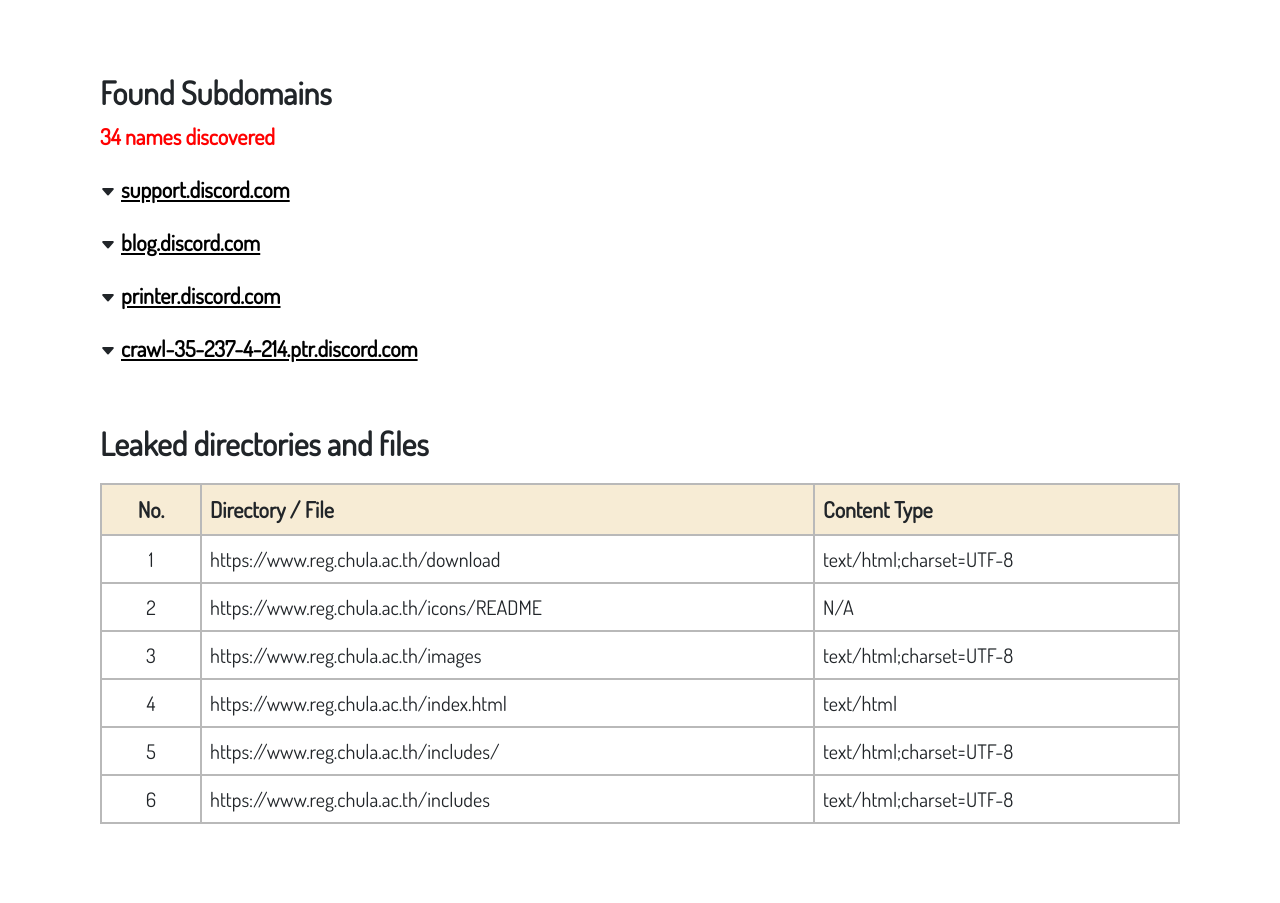
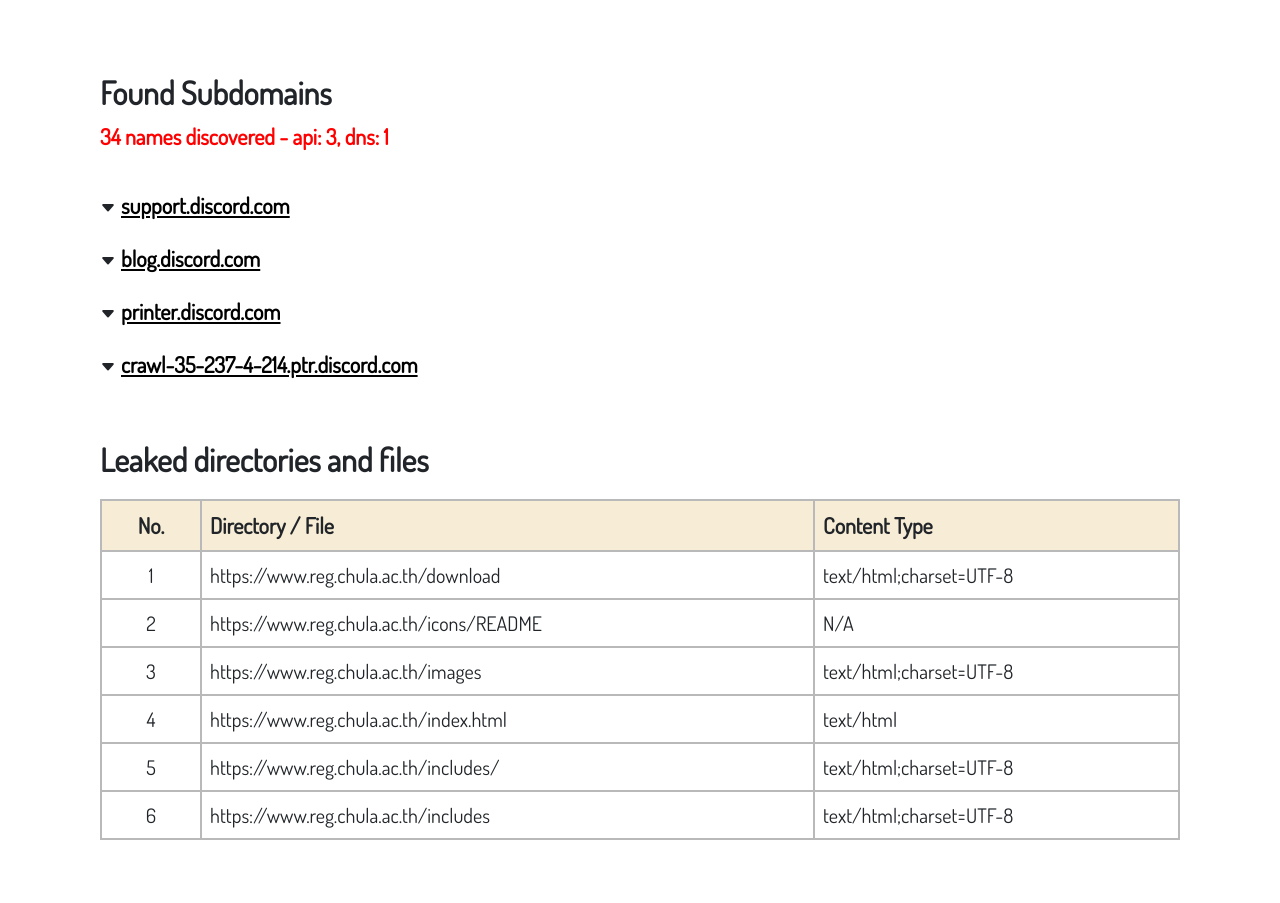
Before and after one commit to sirasbook/mr-robot-frontend, a React (Create React App) app: page /report in a window 1280 px wide. Shown: the part 2205-3108 px from the top of the page. Built offline with nearby package versions, Linux system fonts and the light colour scheme.

Commit message:
add amount discovered

```diff
--- a/src/reports/subdomains/subdomain.js
+++ b/src/reports/subdomains/subdomain.js
@@ -5,6 +5,10 @@
 
     var c = 0;
     var d = {}
+    const [domainName, setDomainName] = useState({})
+    var asnDict = [];
+    var i = 0;
+    const [cidr, setCidr] = useState()
 
     const data = {
         events: [
@@ -259,10 +263,33 @@
                 }
             )
 
+            const updateValue = {}
+            if (!(info.name in domainName)) {
+                updateValue[info.name] = true;
+
+                setDomainName({
+                    ...domainName,
+                    ...updateValue
+                })
+            }
+
+            const handleClick = (e) => {
+                updateValue[e.target.text] = !domainName[e.target.text];
+
+                setDomainName({
+                    ...domainName,
+                    ...updateValue
+                })
+            }
+
             return (
                 <div className="each-sub-container">
-                    <i class="bi bi-caret-down-fill"></i>
-                    <a className="collapse-link" data-bs-toggle="collapse" href={targetId} aria-expanded="false" aria-controls={target}>
+                    {domainName[info.name] ? (
+                        <i class="bi bi-caret-down-fill"></i>
+                        ) : (
+                        <i class="bi bi-caret-up-fill"></i>
+                    )}
+                    <a className="collapse-link" data-bs-toggle="collapse" href={targetId} aria-expanded="false" aria-controls={target} onClick={handleClick}>
                         {info.name}
                     </a>
                     <div class="collapse" id={target}>
@@ -302,10 +329,27 @@
         }
     )
 
+    const showAmount = () => {
+        var tmp = ""
+        var c = 0
+        for (const [key, val] of Object.entries(d)) {
+            if (c === 0) {
+                tmp = tmp + `\xa0${key}: ${val}`
+                c++;
+            }else {
+                tmp = tmp + `, ${key}: ${val}`
+            }
+        }
+        return tmp
+    }
+
     return (
         <div className="subdomain-container">
             <h2>Found Subdomains</h2>
-            <p className="total">{data.domains[0].total} names discovered</p>
+            <div className="flex-row total">
+                <p>{data.domains[0].total} names discovered - </p>
+                {showAmount()}
+            </div>
             {displaySubdomain}
         </div>
     )
```
